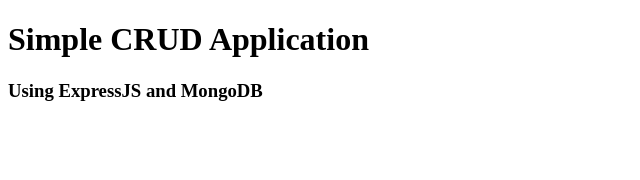
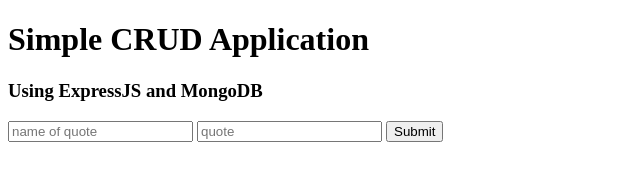
Before and after one commit to islamhaqq/Simple-CRUD-App, a website: page index.html in a window 1280 px wide. Shown: the whole page, without its empty margins (0-640 px from the left). Drawn offline with Linux system fonts and the light colour scheme.

Commit message:
submit POST request via form

```diff
--- a/index.html
+++ b/index.html
@@ -9,6 +9,13 @@
 <body>
     <h1>Simple CRUD Application</h1>
     <h3>Using ExpressJS and MongoDB</h3>
+
+    <!-- Submit POST request via form -->
+    <form action="/quotes" method="POST">
+        <input type="text" placeholder="name of quote" name="name">
+        <input type="text" placeholder="quote" name="quote">
+        <button type="submit">Submit</button>
+    </form>
 </body>
 
 </html>
```
